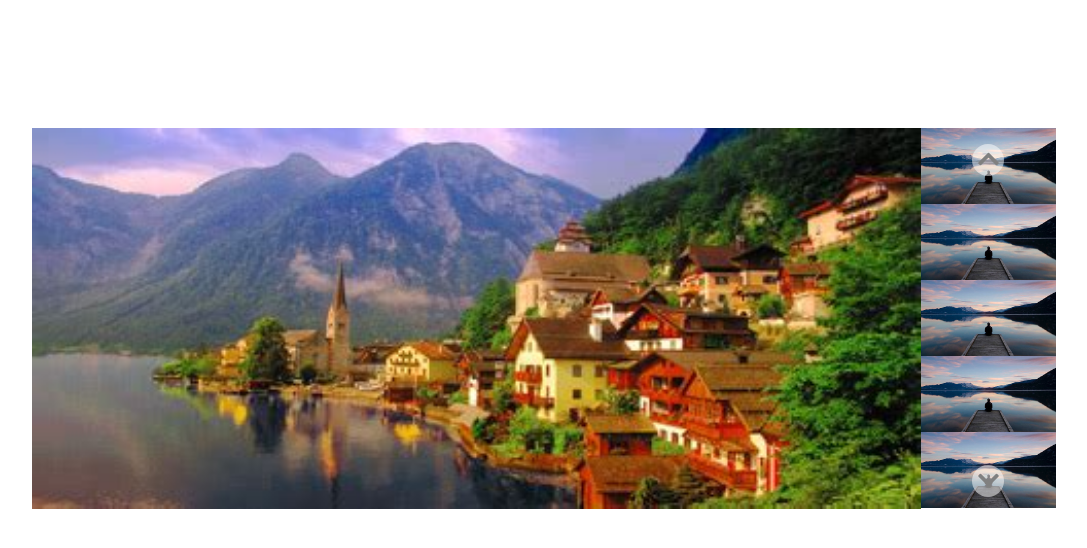
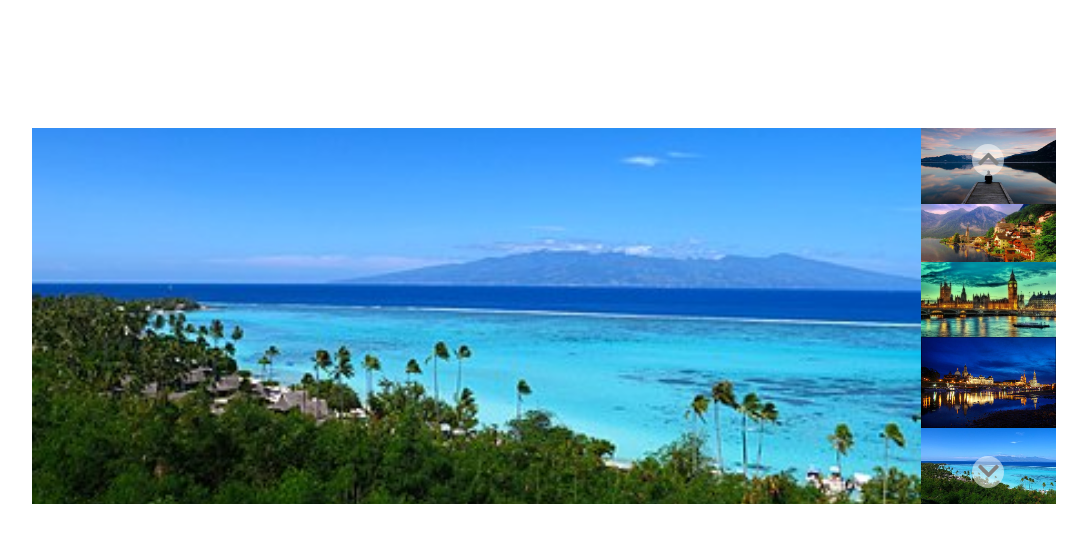
Before and after one commit to GiovanniConti/js-array-carousel, a plain HTML site: page index.html in a window 1280 px wide. Shown: the whole page, without its empty margins (96-1183 px from the left). Drawn offline with Linux system fonts and the light colour scheme.

Commit message:
displayed all imgs with JS

```diff
--- a/css/style.css
+++ b/css/style.css
@@ -10,13 +10,33 @@
     display: flex;
 }
 
-.container-img-display{
+.container-img{
     width: 92%;
+    position: relative;
 }
 
 .img{
     width: 100%;
+    max-height: 100%;
     object-fit: cover;
+    position: absolute;
+    top: 0;
+    left: 0;
+}
+
+.title{
+    color: white;
+    position: absolute;
+    bottom: 15%;
+    right: 5%;
+}
+
+.news{
+    color: white;
+    font-size: 1.7rem;
+    position: absolute;
+    bottom: 10%;
+    right: 5%;
 }
 
 .nav{
--- a/index.html
+++ b/index.html
@@ -13,17 +13,13 @@
 
     <main>
         <div class="container">
-            <div class="container-img-display">
-                <img class="img" src="img/02.jpg" alt="img1">
+            <div class="container-img">
+                <h1 class="title">Svizzera</h1>
+                <p class="news">Lorem ipsum</p>
             </div>
             <nav class="nav">
-                <span class="chevron chevron-up"><i class="fas fa-chevron-up"></i></span>
-                <img class="img-nav" src="img/01.jpg" alt="img1">
-                <img class="img-nav" src="img/01.jpg" alt="img1">
-                <img class="img-nav" src="img/01.jpg" alt="img1">
-                <img class="img-nav" src="img/01.jpg" alt="img1">
-                <img class="img-nav" src="img/01.jpg" alt="img1">
-                <span class="chevron chevron-down"><i class="fas fa-chevron-down"></i></span>
+                <a href="#" class="chevron chevron-up"><i class="fas fa-chevron-up"></i></a>
+                <a href="#" class="chevron chevron-down"><i class="fas fa-chevron-down"></i></a>
             </nav>
         </div>
     </main>
--- a/js/script.js
+++ b/js/script.js
@@ -0,0 +1,34 @@
+const items = [
+    'img/01.jpg',
+    'img/02.jpg',
+    'img/03.jpg',
+    'img/04.jpg',
+    'img/05.jpg'
+];
+
+const title = [
+    'Svezia',
+    'Svizzera',
+    'Gran Bretagna',
+    'Germania',
+    'Paradise'
+]
+
+const text = [
+    'Lorem ipsum, dolor sit amet consectetur adipisicing elit. Et temporibus voluptatum suscipit tempore aliquid deleniti aut veniam inventore eligendi ex ad ullam, cumque provident totam omnis, magnam dolores dolorum corporis.',
+    'Lorem ipsum',
+    'Lorem ipsum, dolor sit amet consectetur adipisicing elit.',
+    'Lorem ipsum, dolor sit amet consectetur adipisicing elit. Et temporibus voluptatum suscipit tempore aliquid deleniti aut veniam inventore eligendi ex ad ullam,',
+    'Et temporibus voluptatum suscipit tempore aliquid deleniti aut veniam inventore eligendi ex ad ullam,',
+]
+
+
+const containerImg = document.querySelector(".container-img");
+const nav = document.querySelector(".nav");
+
+for (let i = 0; i < items.length; i++) {
+    const currentItem = items[i];
+
+    containerImg.innerHTML += `<img class="img" src="${currentItem}" alt="img${i}">`
+    nav.innerHTML += `<img class="img-nav" src="${currentItem}" alt="img${i}">`
+}
```
